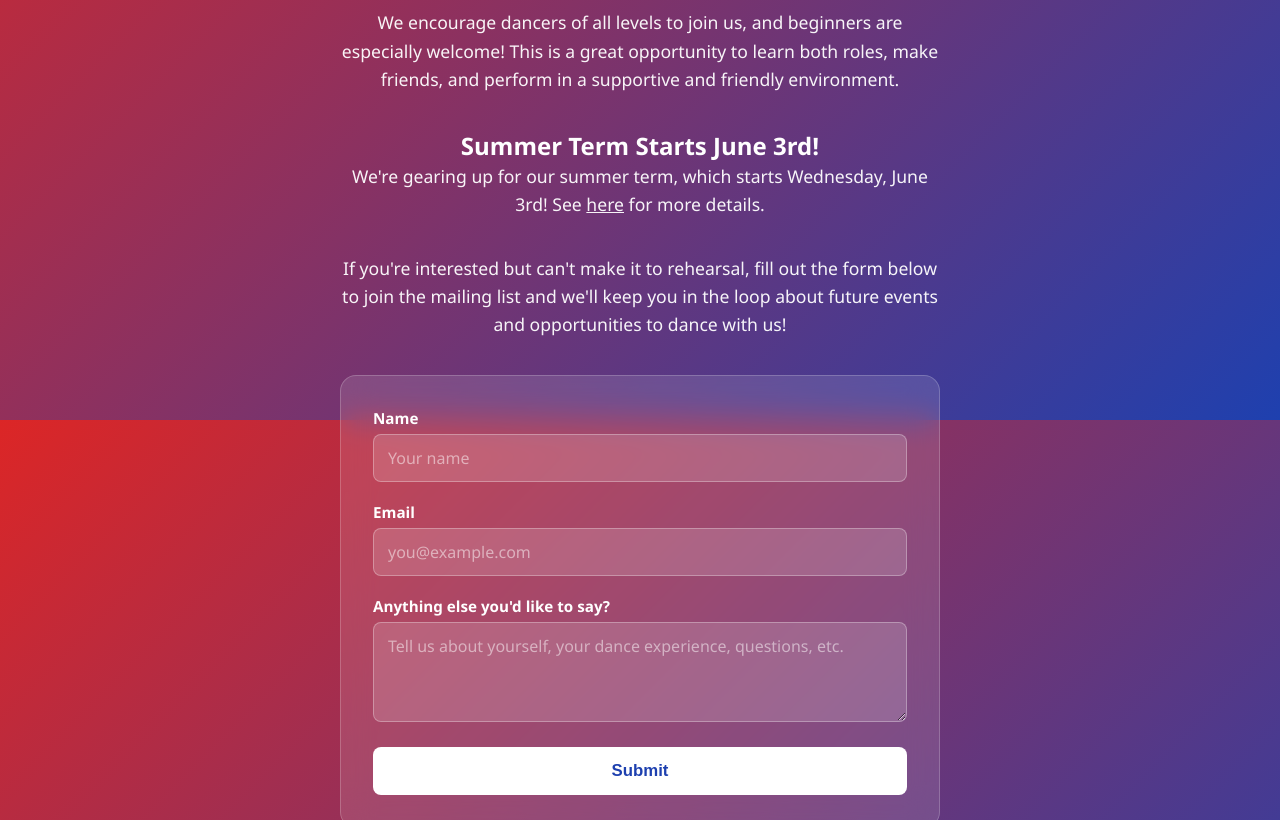
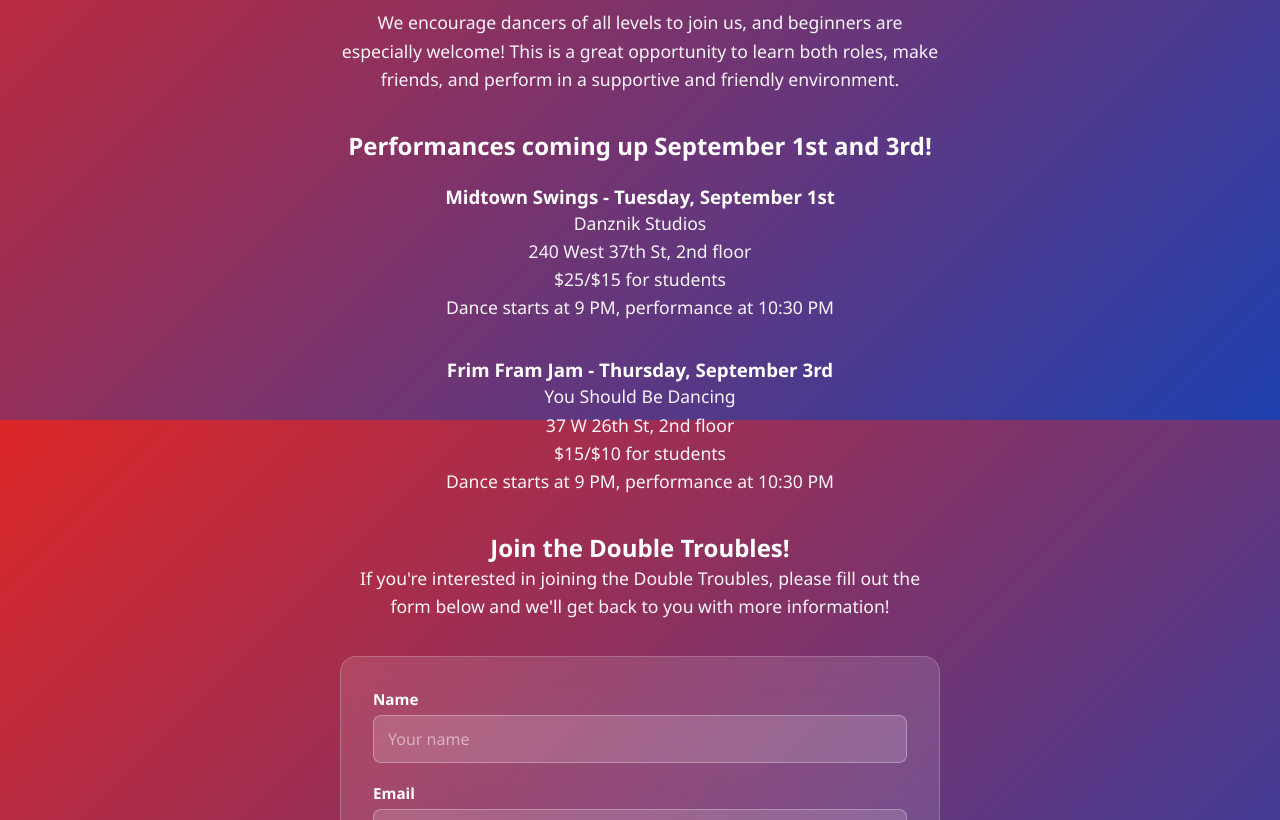
Before and after one commit to timmyneutron/double-troubles, a React (Vite) app: page / in a window 1280 px wide. Shown: the part 380-1200 px from the top of the page. Built offline with nearby package versions, Linux system fonts and the light colour scheme.

Commit message:
update for performances

```diff
--- a/src/App.jsx
+++ b/src/App.jsx
@@ -50,14 +50,27 @@ function App() {
         We encourage dancers of all levels to join us, and beginners are especially welcome! This is a great opportunity to learn both roles, make friends, and perform in a supportive and friendly environment.
       </p>
 
-      <h2>Summer Term Starts June 3rd!</h2>
+      <h2>Performances coming up September 1st and 3rd!</h2>
+      <br/>
+      <h3>Midtown Swings - Tuesday, September 1st</h3>
       <p className="description">
-        We're gearing up for our summer term, which starts Wednesday, June 3rd! See <a href="https://www.facebook.com/events/973158908894303" target="_blank" rel="noopener noreferrer">here</a> for more details.
+        Danznik Studios<br />
+        240 West 37th St, 2nd floor<br />
+        $25/$15 for students<br />
+        Dance starts at 9 PM, performance at 10:30 PM
       </p>
+      <h3>Frim Fram Jam - Thursday, September 3rd</h3>
       <p className="description">
-        If you're interested but can't make it to rehearsal, fill out the form below to join the mailing list and we'll keep you in the loop about future events and opportunities to dance with us!
+        You Should Be Dancing<br />
+        37 W 26th St, 2nd floor<br />
+        $15/$10 for students<br />
+        Dance starts at 9 PM, performance at 10:30 PM
       </p>
 
+      <h2>Join the Double Troubles!</h2>
+      <p className="description">
+        If you're interested in joining the Double Troubles, please fill out the form below and we'll get back to you with more information!
+      </p>
       <form className="form-card" onSubmit={handleSubmit}>
         <div className="form-group">
           <label htmlFor="name">Name</label>
--- a/src/index.css
+++ b/src/index.css
@@ -11,6 +11,7 @@ body {
   background-attachment: fixed;
   color: #fff;
 }
+
 a {
   color: #fff;
   text-decoration: underline;
```
